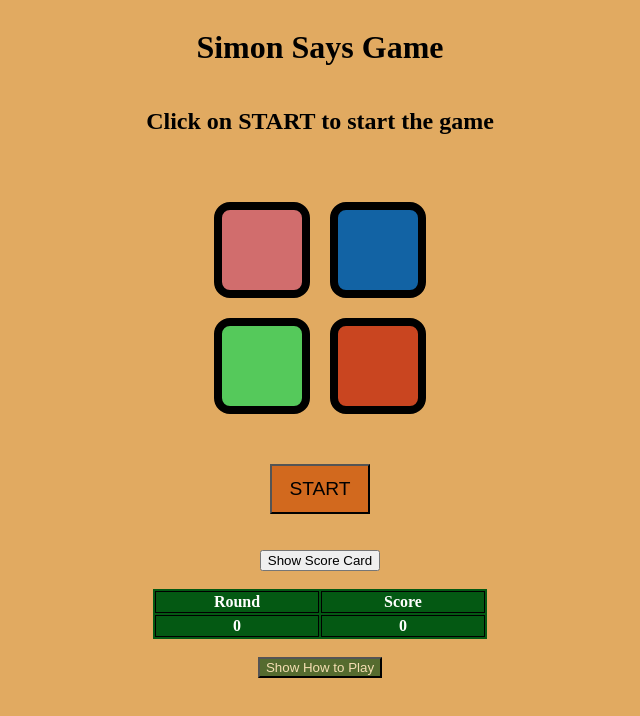
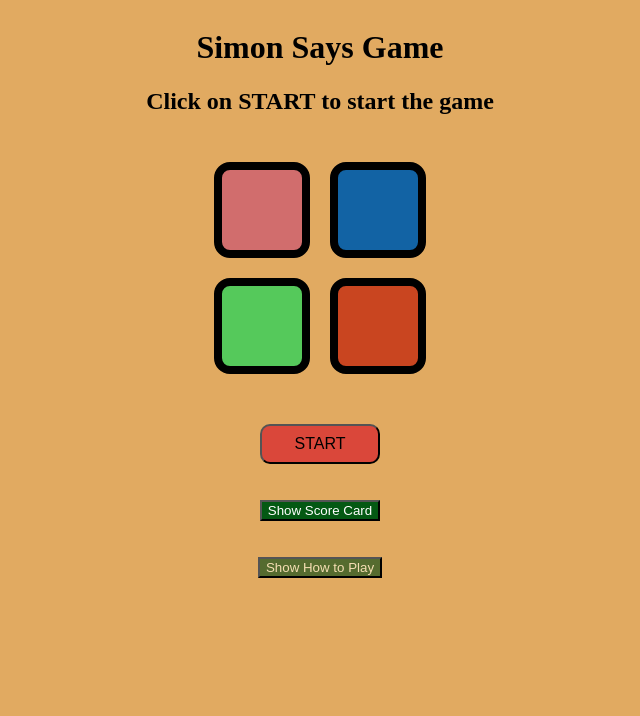
Before and after one commit to animeshtxt/Simon-Says-Game, a plain HTML site: page index.html in a window 1280 px wide. Shown: the whole page, without its empty margins (320-960 px from the left). Drawn offline with Linux system fonts and the light colour scheme.

Commit message:
Update style.css

```diff
--- a/style.css
+++ b/style.css
@@ -3,7 +3,7 @@ body {
     flex-direction: column;
     text-align: center;
     align-items: center;
-    justify-content: space-around;
+    /* justify-content: space-around; */
     background-color: rgb(225, 170, 97);
 
 }
@@ -12,6 +12,10 @@ body {
     display: flex;
     flex-direction: column;
     align-items: center;
+}
+
+#header {
+    margin: 0;
 }
 
 .box-top {
@@ -52,13 +56,15 @@ body {
 }
 
 #start-btn {
-    height: 50px;
-    width: 100px;
-    font-size: larger;
-    background-color: chocolate;
+    height: 5vh;
+    width: 15vh;
+    font-size: 2vh;
+    color: rgb(0, 0, 0);
+    background-color: rgb(218, 71, 58);
+    border-radius: 10px;
 }
 
-#score-card {
+#score-card-btn {
     background-color: rgb(4, 89, 19);
     color: white;
 }
@@ -67,7 +73,7 @@ body {
     color: wheat;
     background-color: darkolivegreen;
 }
-#score-table {
+#score-card {
 
     width: 40vh;
     border-collapse: collapse;
@@ -86,4 +92,5 @@ th {
 
 .help {
     display: none;
+    width: 80vw;
 }
```
